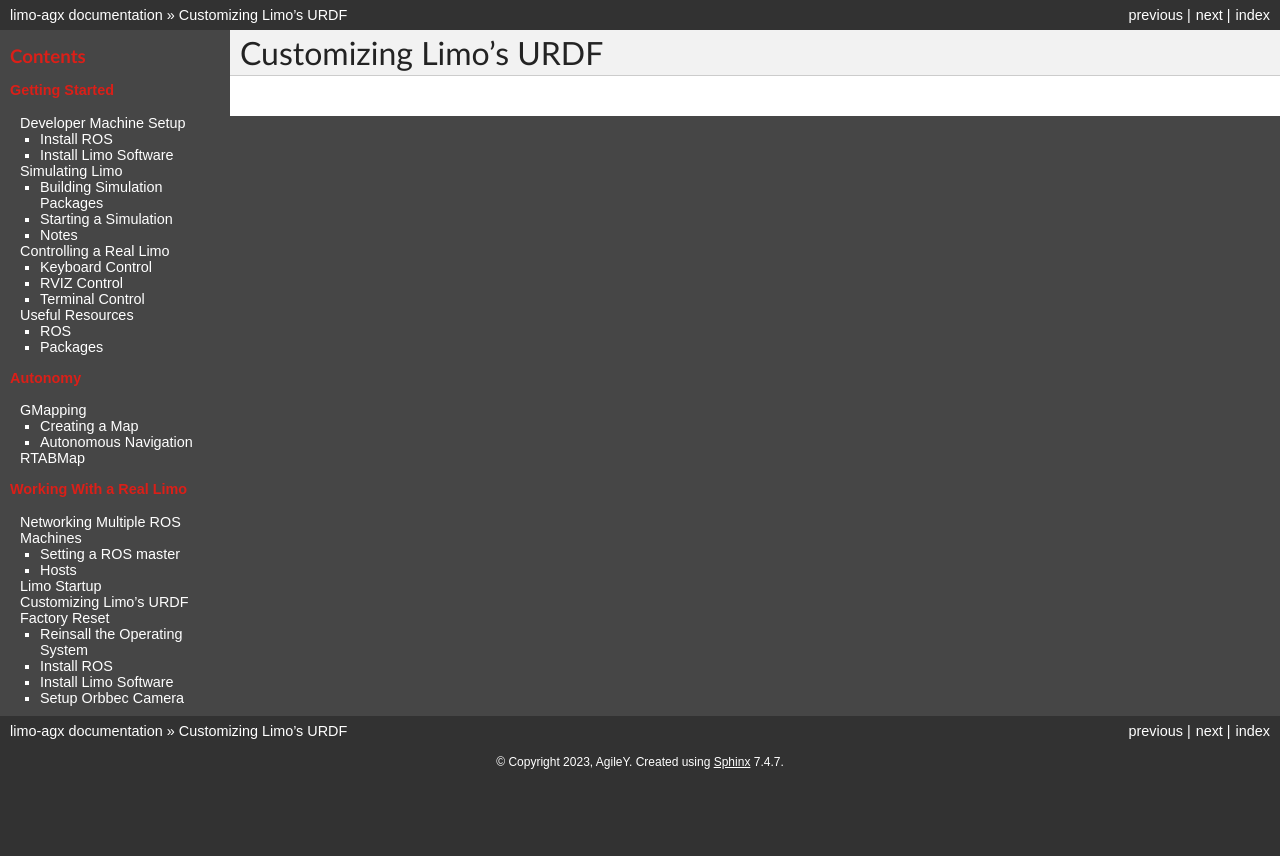
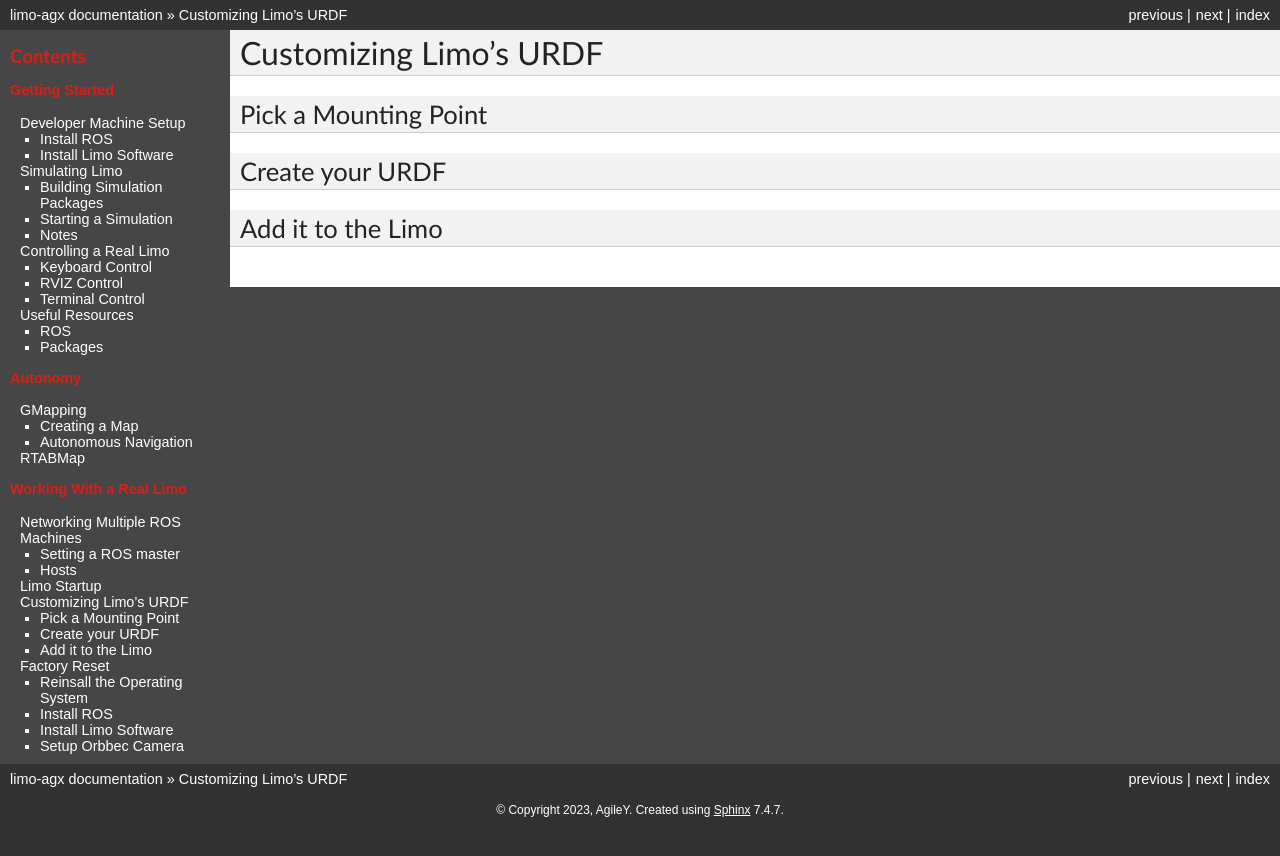
Before and after one commit to limo-agx/limo-agx.github.io, a Sphinx documentation site: the page built from source/custom_urdf.rst, in a window 1280 px wide. Shown: the top 856 px of the page. Built offline with Sphinx 7.4.7, drawn with Linux system fonts in a browser that asks for light colours.

```diff
--- a/source/custom_urdf.rst
+++ b/source/custom_urdf.rst
@@ -1,2 +1,11 @@
 Customizing Limo's URDF
 =======================
+
+Pick a Mounting Point
+---------------------
+
+Create your URDF
+----------------
+
+Add it to the Limo
+------------------
--- a/source/simulating_limo.rst
+++ b/source/simulating_limo.rst
@@ -22,7 +22,7 @@ Starting a Simulation
 
 There are two launch files for adding a limo to this environment, either `limo_ackerman.launch` or `limo_four_diff.launch`.  This will spawn a Limo at the origin of the environment with a stereo camera and a 2D lidar.
 
-Once the simulation is started, check out :doc:`Controlling Limo <controlling_limo>` or :doc:`Gmapping Navigation <navigation_gmapping>` to start using it
+Once the simulation is started, check out :doc:`Controlling Limo <controlling_limo>` or :doc:`Gmapping Navigation <navigation_gmapping>` to start using it.
 
 Notes
 -----
```
